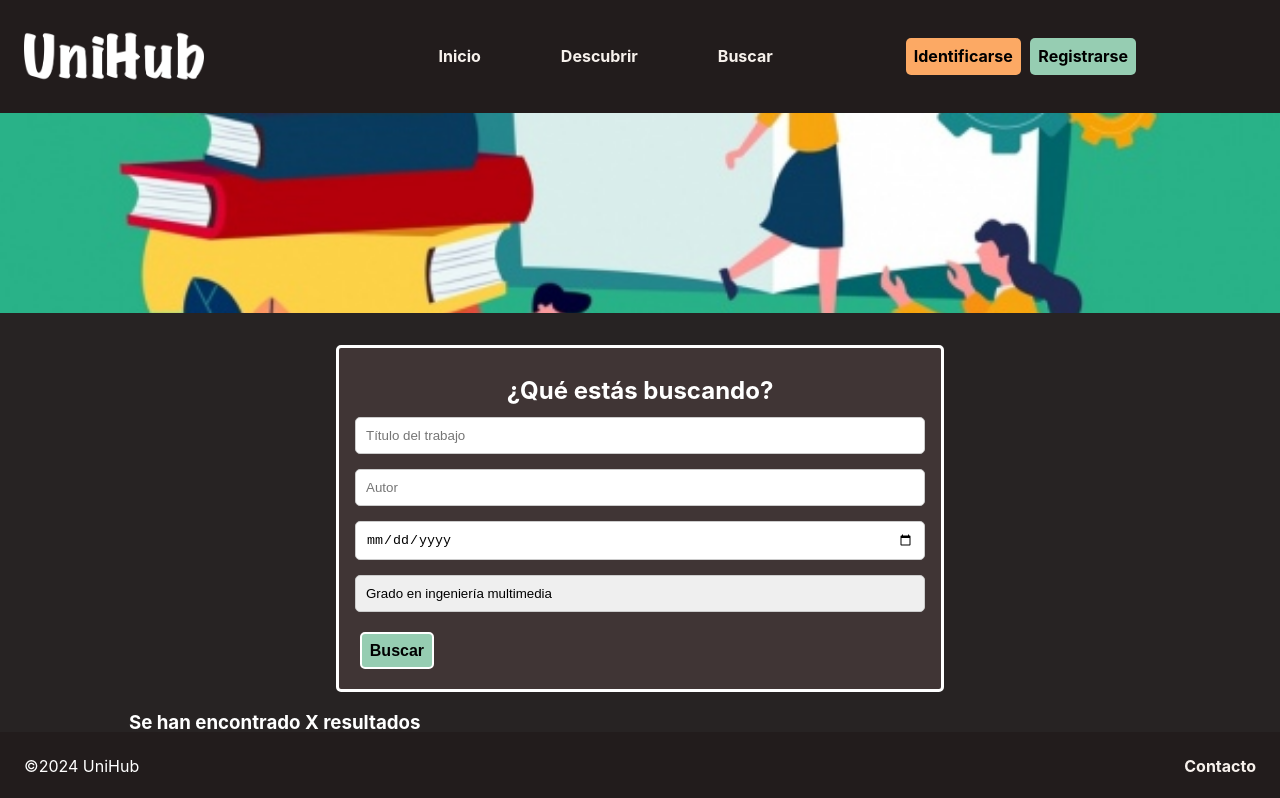
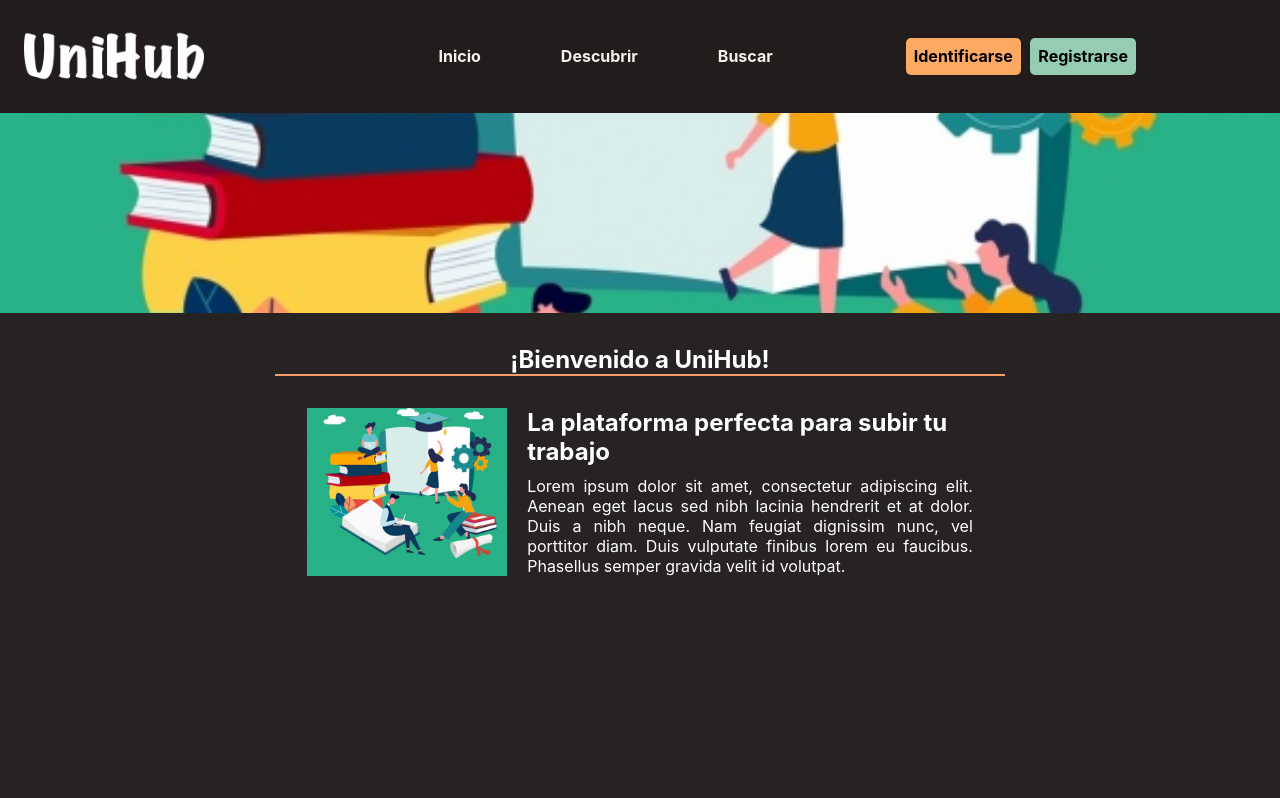
Before and after one commit to Dinastia-Harzu/UniHub, a React (Create React App) app in the folder frontend/unihub/: page / in a window 1280 px wide. Shown: the top 798 px of the page. Built offline with nearby package versions, Linux system fonts and the light colour scheme.

Commit message:
Hacer router

```diff
--- a/frontend/unihub/src/App.js
+++ b/frontend/unihub/src/App.js
@@ -6,23 +6,23 @@ import Footer from "./components/commons/Footer.js";
 import Perfilusuario from "./components/Perfilusuario.js";
 import Busqueda from "./components/Busqueda.js";
 import { BrowserRouter, Route, Routes } from "react-router-dom";
-import React, { useState, useEffect } from 'react';
+import React, { useState, useEffect } from "react";
 
 export default function App() {
-  const [userTheme, setUserTheme] = useState('');
+  const [userTheme, setUserTheme] = useState("");
 
   useEffect(() => {
     // Simula la obtención de la preferencia de tema del usuario desde el backend
-    const userThemeFromBackend = 'osc'; // Ejemplo: 'normal', 'dark', 'alternative', etc.
+    const userThemeFromBackend = "osc"; // Ejemplo: 'normal', 'dark', 'alternative', etc.
     setUserTheme(userThemeFromBackend);
 
     // Carga dinámicamente el archivo CSS correspondiente al tema seleccionado
-    const link = document.createElement('link');
-    link.rel = 'stylesheet';
+    const link = document.createElement("link");
+    link.rel = "stylesheet";
     link.href = `assets/themes/general-${userThemeFromBackend}.css`;
     document.head.appendChild(link);
 
-    if (userThemeFromBackend == 'ac' || userThemeFromBackend == 'osc') {
+    if (userThemeFromBackend == "ac" || userThemeFromBackend == "osc") {
       document.getElementsByClassName("logotipo").src = "assets/W_Logotipo.PNG";
       console.log(document.getElementsByClassName("logotipo"));
     }
@@ -34,22 +34,17 @@ export default function App() {
   }, []);
 
   return (
-    // <BrowserRouter>
-    //   <Routes>
-    //     <Route path="/" element={<Header />}>
-    //       <Route index element={<Inicio />} />
-    //       {/* <Route path="descubrir" element={<Descubrir />} /> */}
-    //       <Route path="busqueda" element={<Busqueda />} />
-    //       <Route path="perfil" element={<Perfilusuario />} />
-    //     </Route>
-    //   </Routes>
-    // </BrowserRouter>
-    <div>
-      <Header />
-      <Busqueda />
-      <Perfilusuario />
-      {/* <Inicio /> */}
-      <Footer />
-    </div>
+    <BrowserRouter>
+      <Routes>
+        <Route path="/" element={<Header />}>
+          <Route index element={<Inicio />} />
+          {/* <Route path="descubrir" element={<Descubrir />} /> */}
+          <Route path="buscar" element={<Busqueda />} />
+          <Route path="perfil" element={<Perfilusuario />} />
+          {/* <Route path="login" element={<Login />} />
+          <Route path="signup" element={<Registro />} /> */}
+        </Route>
+      </Routes>
+    </BrowserRouter>
   );
 }
--- a/frontend/unihub/src/components/commons/Header.js
+++ b/frontend/unihub/src/components/commons/Header.js
@@ -1,44 +1,56 @@
-import React from 'react';
+import React from "react";
 import { useRef } from "react";
-import { FaBars, FaTimes } from "react-icons/fa"
+import { FaBars, FaTimes } from "react-icons/fa";
 import { ReactDOM } from "react-dom/client";
 // import { slide as Menu } from 'react-burger-menu';
 
 import "../../styles/header.css";
-
+import { Outlet } from "react-router-dom";
 
 export default function Header() {
   const navRef = useRef();
   const showNavbar = () => {
-    navRef.current.classList.toggle("responsive_nav");
-  }
+    navRef.current.classList.toggle("responsive-nav");
+  };
 
   return (
+    <>
       <header>
         <div className="container1">
           <a href="/">
-          <div className='logotipo'></div>
-          {/* <img className='logotipo' src="assets/Tiny_Logo.PNG" alt="logo" /> */}
+            <div className="logotipo"></div>
           </a>
         </div>
         <nav ref={navRef}>
           <div className="container2">
-          <a href="/" className="navbar-item">Inicio</a>
-          <a href="/descubrir" className="navbar-item">Descubrir</a>
-          <a href="/buscar" className="navbar-item">Buscar</a>
+            <a href="/" className="navbar-item">
+              Inicio
+            </a>
+            <a href="/descubrir" className="navbar-item">
+              Descubrir
+            </a>
+            <a href="/buscar" className="navbar-item">
+              Buscar
+            </a>
           </div>
           <div className="navbar-buttons">
-          <a className="btn btn-secondary" href="/login">Identificarse</a>
-          <a className="btn btn-primary" href="/signup">Registrarse</a>
+            <a className="btn btn-secondary" href="/login">
+              Identificarse
+            </a>
+            <a className="btn btn-primary" href="/signup">
+              Registrarse
+            </a>
           </div>
-        <button className='nav-btn nav-close-btn' onClick={showNavbar}>
+          <button className="nav-btn nav-close-btn" onClick={showNavbar}>
             <FaTimes />
           </button>
         </nav>
-      <button className='nav-btn' onClick={showNavbar}>
+        <button className="nav-btn" onClick={showNavbar}>
           <FaBars />
         </button>
       </header>
+      <Outlet />
+    </>
   );
 }
 // <header>
--- a/frontend/unihub/src/styles/header.css
+++ b/frontend/unihub/src/styles/header.css
@@ -60,7 +60,7 @@ nav .container2 {
     transform: translateY(-100vh);
   }
 
-  header .responsive_nav {
+  header .responsive-nav {
     transform: none;
   }
 
```
Lines whose indentation alone changed are shown as unchanged.
